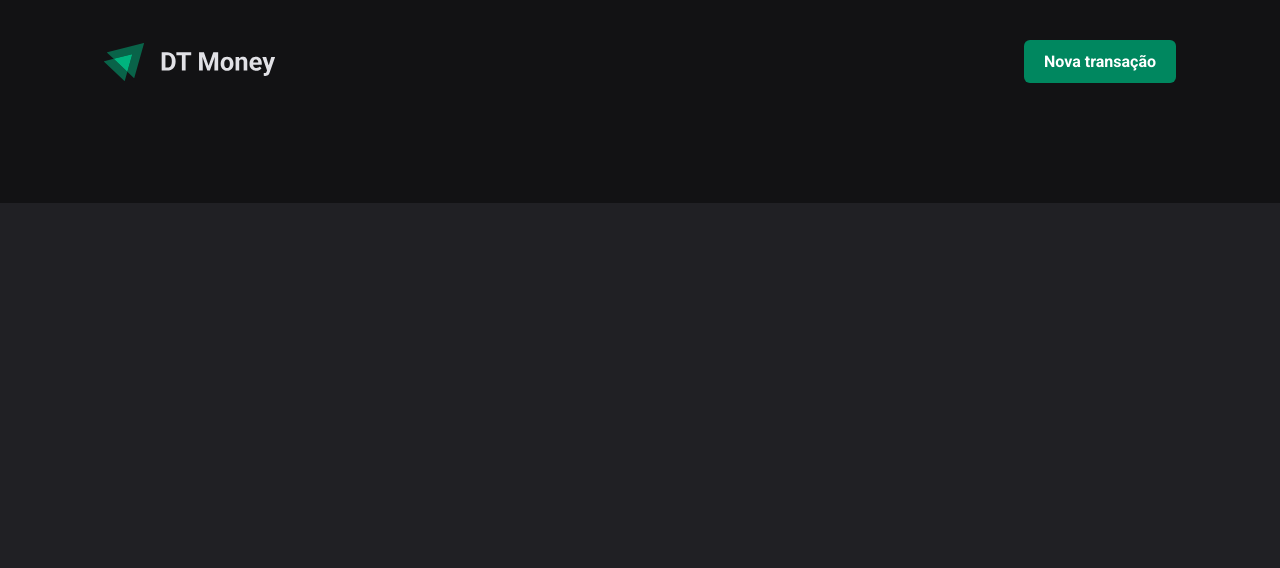
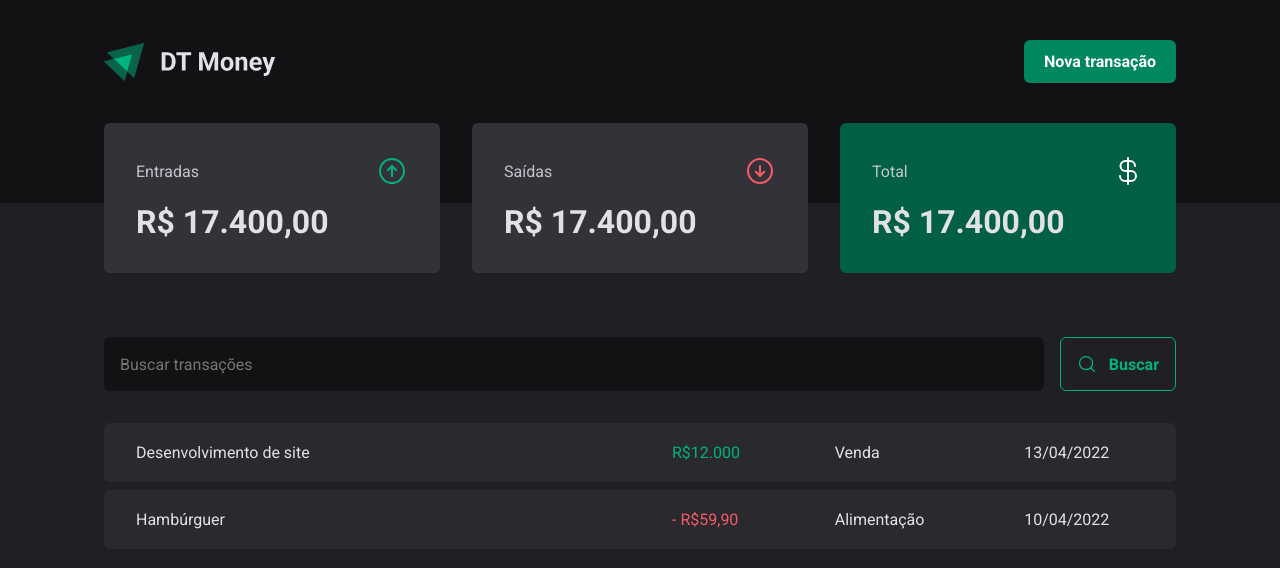
Before and after one commit to ruyfreire/ignite-projetos, a React (Vite) app in the folder react/projeto-3/dt-money/: page / in a window 1280 px wide. Shown: the top 568 px of the page. Built offline with nearby package versions, Linux system fonts and the light colour scheme.

Commit message:
novas aulas - componente resumo - componente form

```diff
--- a/react/projeto-3/dt-money/package.json
+++ b/react/projeto-3/dt-money/package.json
@@ -9,6 +9,7 @@
     "preview": "vite preview"
   },
   "dependencies": {
+    "phosphor-react": "^1.4.1",
     "react": "^18.2.0",
     "react-dom": "^18.2.0",
     "styled-components": "^5.3.9"
--- /dev/null
+++ b/react/projeto-3/dt-money/src/components/Summary/index.tsx
@@ -0,0 +1,35 @@
+import { ArrowCircleUp, ArrowCircleDown, CurrencyDollar } from 'phosphor-react'
+import { Card, Container } from './styles'
+
+export function Summary() {
+  return (
+    <Container>
+      <Card>
+        <header>
+          <span>Entradas</span>
+          <ArrowCircleUp size={32} color="#00b37e" />
+        </header>
+
+        <strong>R$ 17.400,00</strong>
+      </Card>
+
+      <Card>
+        <header>
+          <span>Saídas</span>
+          <ArrowCircleDown size={32} color="#f75a68" />
+        </header>
+
+        <strong>R$ 17.400,00</strong>
+      </Card>
+
+      <Card variant="green">
+        <header>
+          <span>Total</span>
+          <CurrencyDollar size={32} color="#fff" />
+        </header>
+
+        <strong>R$ 17.400,00</strong>
+      </Card>
+    </Container>
+  )
+}
--- /dev/null
+++ b/react/projeto-3/dt-money/src/components/Summary/styles.ts
@@ -0,0 +1,43 @@
+import styled, { css } from 'styled-components'
+
+export const Container = styled.section`
+  width: 100%;
+  max-width: 70rem;
+  margin: 0 auto;
+  padding: 0 1.5rem;
+
+  display: grid;
+  grid-template-columns: repeat(3, 1fr);
+  gap: 2rem;
+
+  margin-top: -5rem;
+`
+
+interface CardProps {
+  variant?: 'green'
+}
+
+export const Card = styled.div<CardProps>`
+  background-color: ${(props) => props.theme['gray-600']};
+  padding: 2rem;
+  border-radius: 6px;
+
+  header {
+    display: flex;
+    align-items: center;
+    justify-content: space-between;
+    color: ${(props) => props.theme['gray-300']};
+  }
+
+  strong {
+    display: block;
+    margin-top: 1rem;
+    font-size: 2rem;
+  }
+
+  ${(props) =>
+    props.variant === 'green' &&
+    css`
+      background-color: ${props.theme['green-700']};
+    `}
+`
--- /dev/null
+++ b/react/projeto-3/dt-money/src/pages/Transactions/components/SearchForm/index.tsx
@@ -0,0 +1,15 @@
+import { MagnifyingGlass } from 'phosphor-react'
+import { Form } from './styles'
+
+export function SearchForm() {
+  return (
+    <Form>
+      <input type="text" placeholder="Buscar transações" />
+
+      <button>
+        <MagnifyingGlass size={20} />
+        Buscar
+      </button>
+    </Form>
+  )
+}
--- /dev/null
+++ b/react/projeto-3/dt-money/src/pages/Transactions/components/SearchForm/styles.ts
@@ -0,0 +1,36 @@
+import styled from 'styled-components'
+
+export const Form = styled.form`
+  display: flex;
+  gap: 1rem;
+
+  input {
+    flex: 1;
+    padding: 1rem;
+    border: 0;
+    background-color: ${(props) => props.theme['gray-900']};
+    color: ${(props) => props.theme['gray-300']};
+    border-radius: 6px;
+  }
+
+  button {
+    display: flex;
+    align-items: center;
+    gap: 0.75rem;
+    padding: 1rem;
+    border-radius: 6px;
+    cursor: pointer;
+    font: 700 1rem 'Roboto';
+
+    border: 1px solid ${(props) => props.theme['green-300']};
+    background-color: transparent;
+    color: ${(props) => props.theme['green-300']};
+
+    &:hover {
+      border-color: ${(props) => props.theme['green-500']};
+      background-color: ${(props) => props.theme['green-500']};
+      color: ${(props) => props.theme.white};
+      transition: all 0.2s;
+    }
+  }
+`
--- a/react/projeto-3/dt-money/src/pages/Transactions/index.tsx
+++ b/react/projeto-3/dt-money/src/pages/Transactions/index.tsx
@@ -1,9 +1,39 @@
 import { Header } from '../../components/Header'
+import { Summary } from '../../components/Summary'
+import { SearchForm } from './components/SearchForm'
+import { Table, TableContainer, TextHighlight } from './styles'
 
 export function Transactions() {
   return (
     <div>
       <Header />
+      <Summary />
+
+      <TableContainer>
+        <SearchForm />
+
+        <Table>
+          <tbody>
+            <tr>
+              <td width="50%">Desenvolvimento de site</td>
+              <td>
+                <TextHighlight variant="income">R$12.000</TextHighlight>
+              </td>
+              <td>Venda</td>
+              <td>13/04/2022</td>
+            </tr>
+
+            <tr>
+              <td width="50%">Hambúrguer</td>
+              <td>
+                <TextHighlight variant="outcome">- R$59,90</TextHighlight>
+              </td>
+              <td>Alimentação</td>
+              <td>10/04/2022</td>
+            </tr>
+          </tbody>
+        </Table>
+      </TableContainer>
     </div>
   )
 }
--- /dev/null
+++ b/react/projeto-3/dt-money/src/pages/Transactions/styles.ts
@@ -0,0 +1,41 @@
+import styled from 'styled-components'
+
+export const TableContainer = styled.main`
+  width: 100%;
+  max-width: 70rem;
+  margin: 4rem auto 0;
+  padding: 0 1.5rem;
+`
+
+export const Table = styled.table`
+  width: 100%;
+  border-collapse: separate;
+  border-spacing: 0 0.5rem;
+  margin-top: 1.5rem;
+
+  td {
+    padding: 1.25rem 2rem;
+    background: ${(props) => props.theme['gray-700']};
+
+    &:first-child {
+      border-top-left-radius: 6px;
+      border-bottom-left-radius: 6px;
+    }
+
+    &:last-child {
+      border-top-right-radius: 6px;
+      border-bottom-right-radius: 6px;
+    }
+  }
+`
+
+interface TextHighlightProps {
+  variant: 'income' | 'outcome'
+}
+
+export const TextHighlight = styled.span<TextHighlightProps>`
+  color: ${(props) =>
+    props.variant === 'income'
+      ? props.theme['green-300']
+      : props.theme['red-300']};
+`
```
Also changed, not shown: 1 other file (tests, documents, lock files or other folders).
